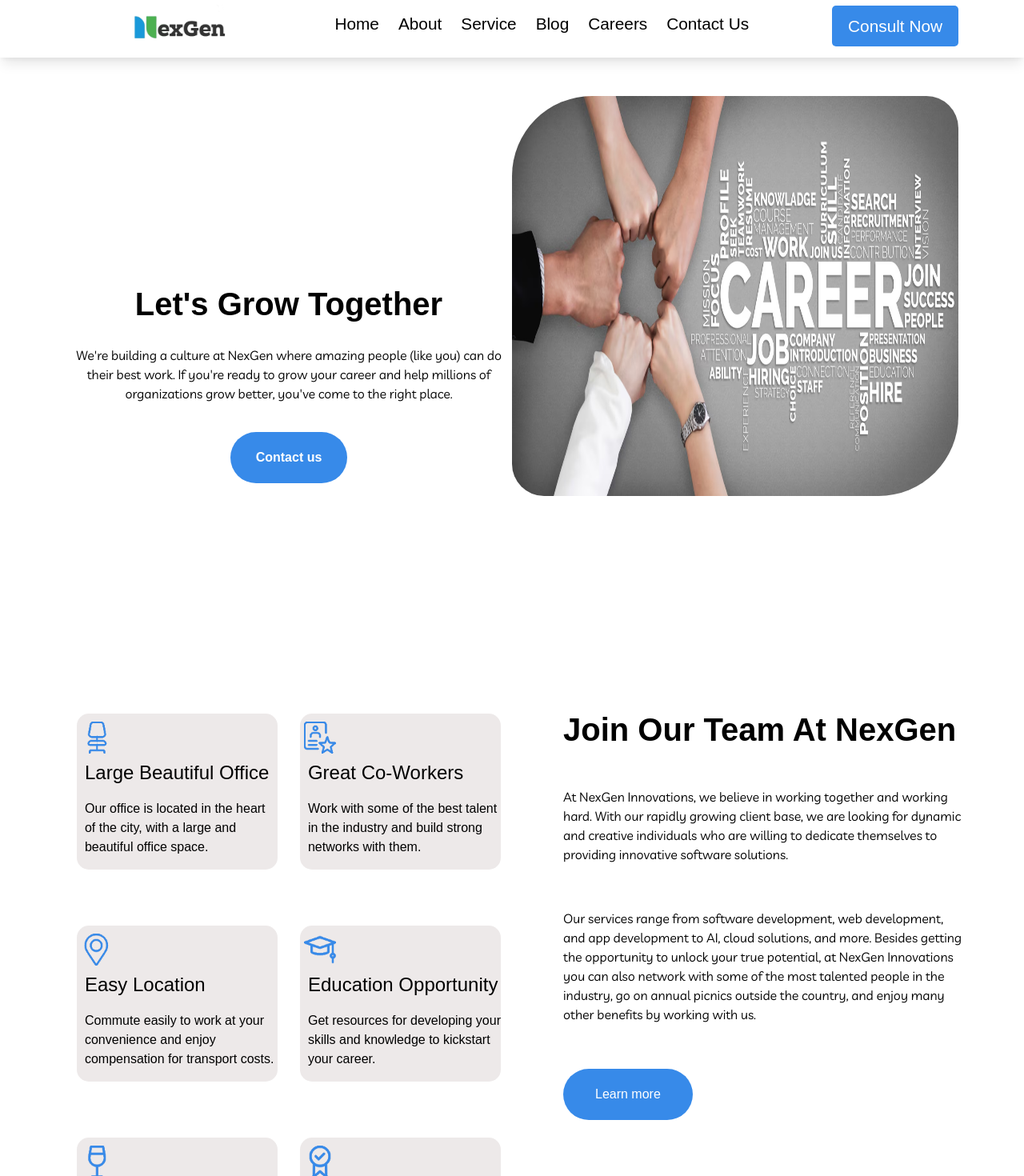
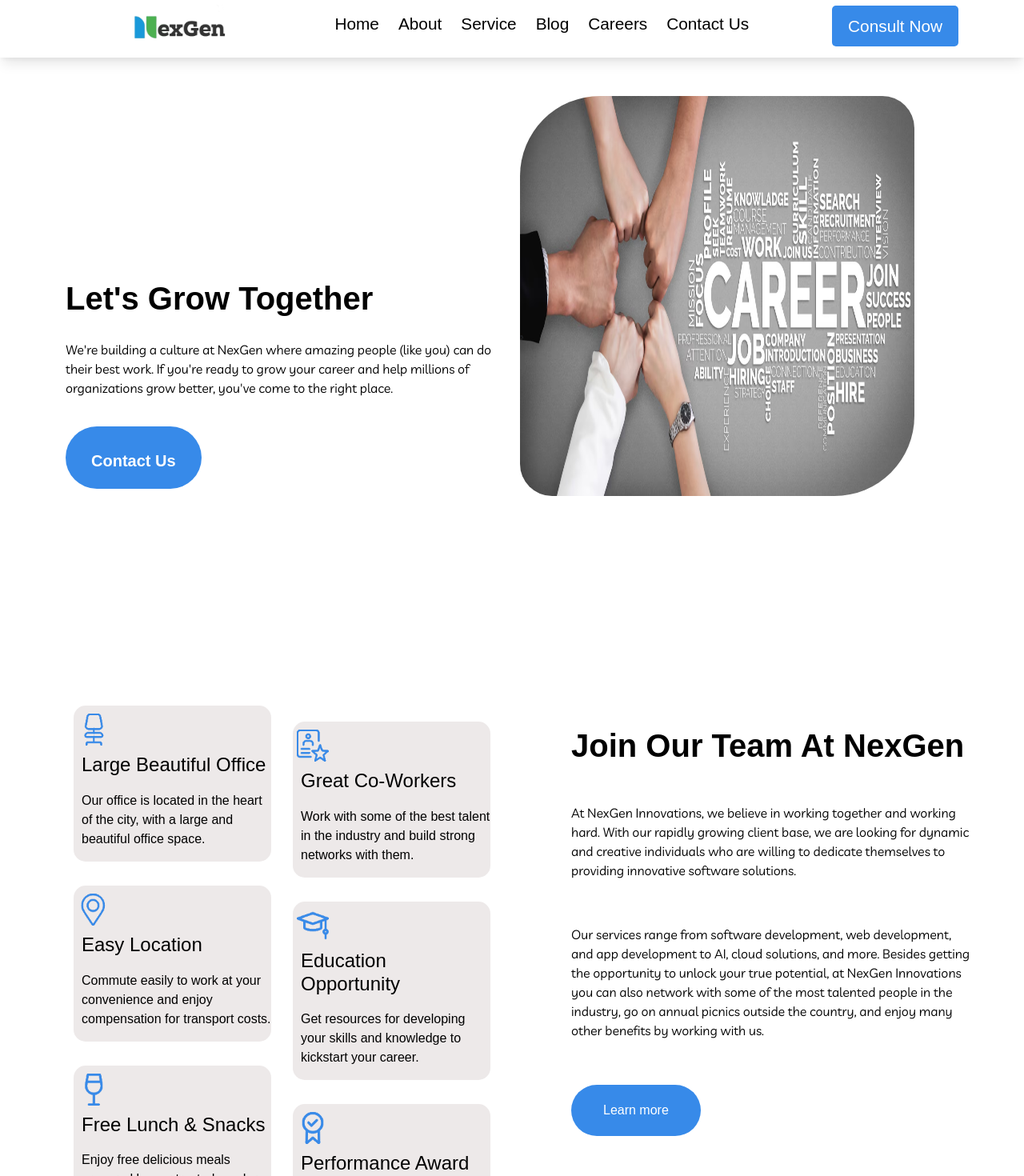
Before and after one commit to Maninderr42/NexGen, a React (Create React App) app: page /careers in a window 1280 px wide. Shown: the top 1470 px of the page at 80% size. Built offline with nearby package versions, Linux system fonts and the light colour scheme; a web font is replaced by a local one.

Commit message:
CarrerPage

```diff
--- a/src/Components/Careers.jsx
+++ b/src/Components/Careers.jsx
@@ -55,7 +55,9 @@
           do their best work. If you're ready to grow your career and help
           millions of organizations grow better, you've come to the right place.
         </p>
-        <button className="careers_button button button--flex">Contact us</button>
+        <button className="careers_button button button--flex ">
+        <a href="mailto:nexgeninnovation.team@gmail.com" target="_blank" className='box__company-info'>Contact Us</a>
+        </button>
       </div>
 
       <img src={img1} className="careers_img" alt="Careers" />
--- a/src/Style/careers.css
+++ b/src/Style/careers.css
@@ -10,7 +10,6 @@
     max-width: 600px;
     display: flex;
     flex-direction: column;
-    align-items: center;
     justify-content: center;
     gap: 20px;
     margin: 0 auto;
@@ -18,11 +17,10 @@
 
 .careers_content p {
     font-family: var(--font-content);
-    text-align: center;
 }
 
 .careers_img {
-    height: 500px;
+    height: auto;
     width: 100%;
     max-width: 700px;
     margin-top: 20px;
@@ -45,10 +43,10 @@
 }
 
 .culture_card {
-    height: auto;
+    height: inherit;
     width: 100%;
     max-width: 700px;
-    margin: 3rem auto 6rem;
+
     display: flex;
     flex-direction: column;
 }
@@ -60,12 +58,15 @@
     margin-bottom: 10px;
     margin: 0 auto;
 }
+.left_card{
+    margin-top: -20px;
+}
 
 .left_card,
 .right_card {
     display: flex;
     flex-direction: column;
-    gap: 30px;
+    gap: 10px;
     padding-top: 2rem;
     height: auto;
     width: 100%;
@@ -76,7 +77,7 @@
     width: 90%;
     display: flex;
     flex-direction: column;
-    margin: 20px auto;
+    margin: 10px;
     border-radius: 15px;
     background-color: rgb(237, 233, 233);
 }
@@ -142,28 +143,58 @@
     border-radius: 50px;
     transition: all 0.3s ease-in-out;
     width: max-content;
+    margin-bottom: 2rem;
 }
-
+.careers_button a{
+    color: white;
+}
 .career_button:hover {
     transform: scale(1.1);
 }
 
 /* Media Queries */
+@media screen and (max-width: 768px) {
+    .careers_page {
+        grid-template-columns: 1fr;
+
+        width: 100%;
+    }
+    .careers_img {
+        display: none;
+
+    }
+    .careers_content, .careers_img, .culture_card, .culture_content {
+        margin: 0;
+        padding: 0;
+    }
+}
+
 @media (min-width: 768px) {
     .careers_page {
         grid-template-columns: 1fr 1fr;
+        gap: 20px;
     }
 
     .careers_content, .careers_img, .culture_card, .culture_content {
         margin: 0;
     }
 
+    .careers_img {
+        height: 100%;
+        width: 90%;
+    }
     .culture_card {
         flex-direction: row;
     }
 
     .left_card, .right_card {
         width: 50%;
+    }
+}
+@media (min-width: 900px) {
+    .careers_img {
+        height: 100%;
+        width: 120%;
     }
 }
 
@@ -174,6 +205,7 @@
 
     .careers_img {
         height: 500px;
+        width: 90%;
     }
 
     .culture_card {
@@ -182,12 +214,6 @@
 
     .culture_content {
         margin: 0 4rem;
+        height: fit-content;
     }
 }
-@media screen and (max-width: 576px) {
-    .careers_img {
-        height: 300px;
-        margin-top: 5rem;
-    }
-
-}
```
Also changed, not shown: 1 other file (tests, documents, lock files or other folders).
